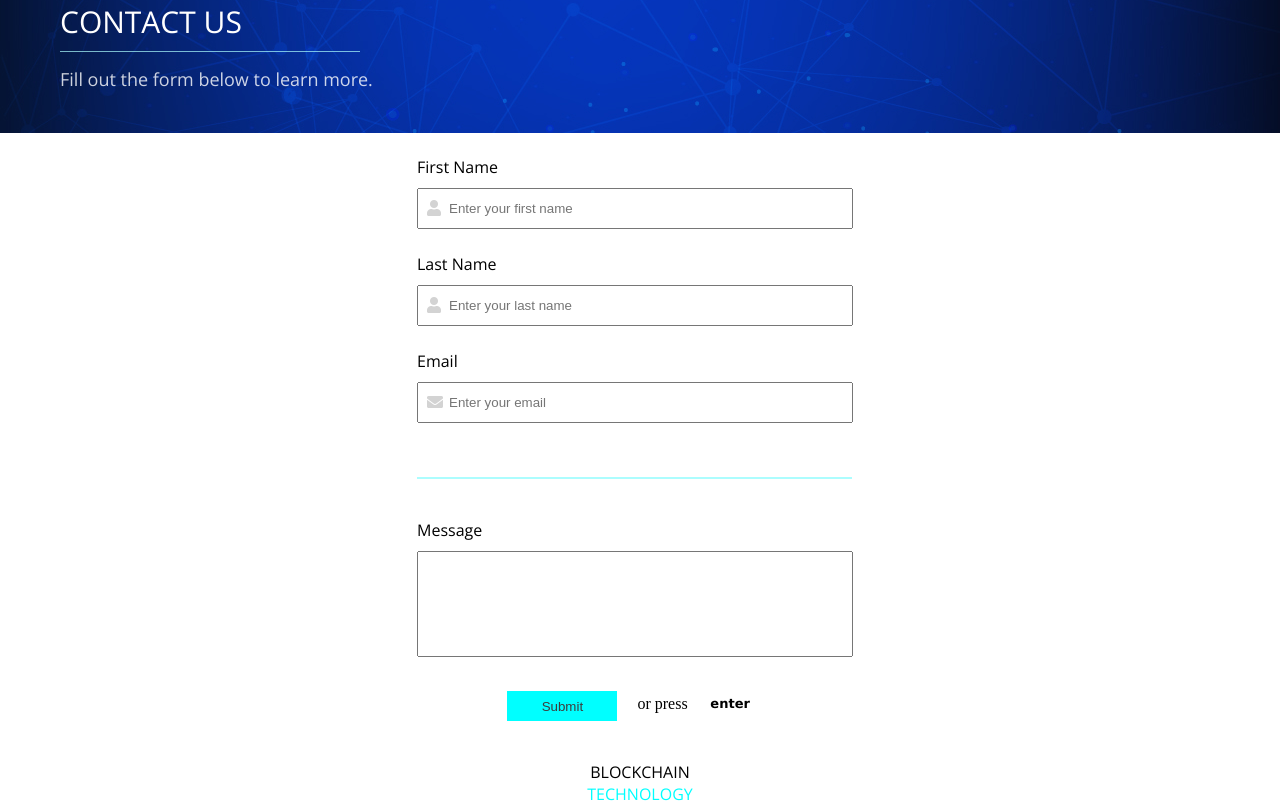
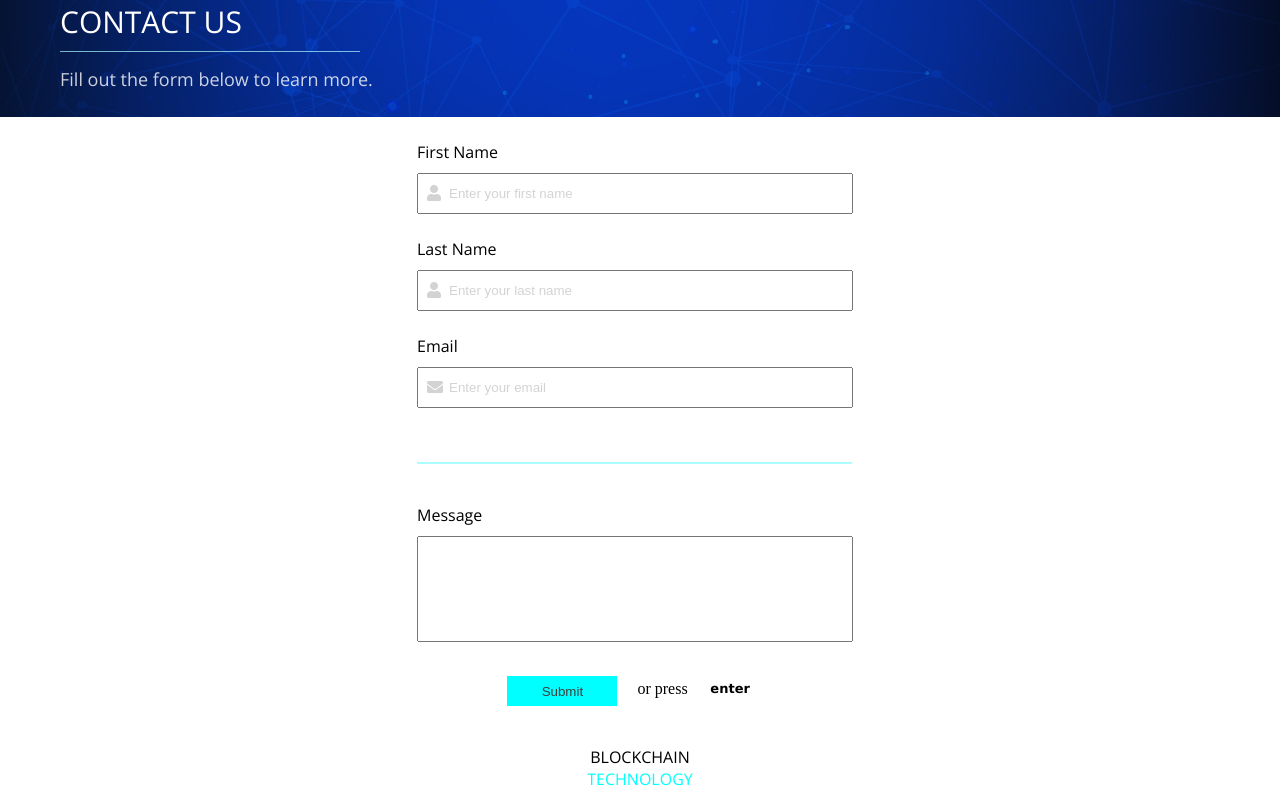
Before and after one commit to Miruna31/first-layout-blockchain, a plain HTML site: page inner-pages/contact.html in a window 1280 px wide. Shown: the part 83-888 px from the top of the page. Drawn offline with nearby package versions, Linux system fonts and the light colour scheme.

Commit message:
update code

```diff
--- a/resources/main.css
+++ b/resources/main.css
@@ -22,9 +22,6 @@ body, html {
 
 header{
     padding:30px 60px 60px 60px;
-    /* nu vrei margin aici sa te asiguri ca logo este aliniat cu cele 2 titluri */
-    /* margin-left: 50px; */
-    /* margin-right: 100px; */
 }
 
 .logo-container{
@@ -105,7 +102,7 @@ p{
 /* for the contact page */
 
 [page="contact"] .wrapper{
-    height: 27%;
+    height: 200px;
     max-width: 100%;
 }
 
@@ -147,8 +144,8 @@ p{
 .form-container{
   display: flex;
   justify-content: center;
-  padding-top: 65px;
-  /* min-height: 100% */
+  /* ti-am atasat screenshot cand nu este suficient spatiul ce se intampla */
+  padding-top: 50px;
 }
 
 .input-wrapper {
@@ -174,6 +171,10 @@ p{
 label{
     font-family:'Open Sans', Georgia, sans-serif;
 }
+
+input::-webkit-input-placeholder { /* Chrome/Opera/Safari */
+    color: lightgray;
+  }
 
 .underline {
     border-bottom: solid 2px #acfdfe;
```
